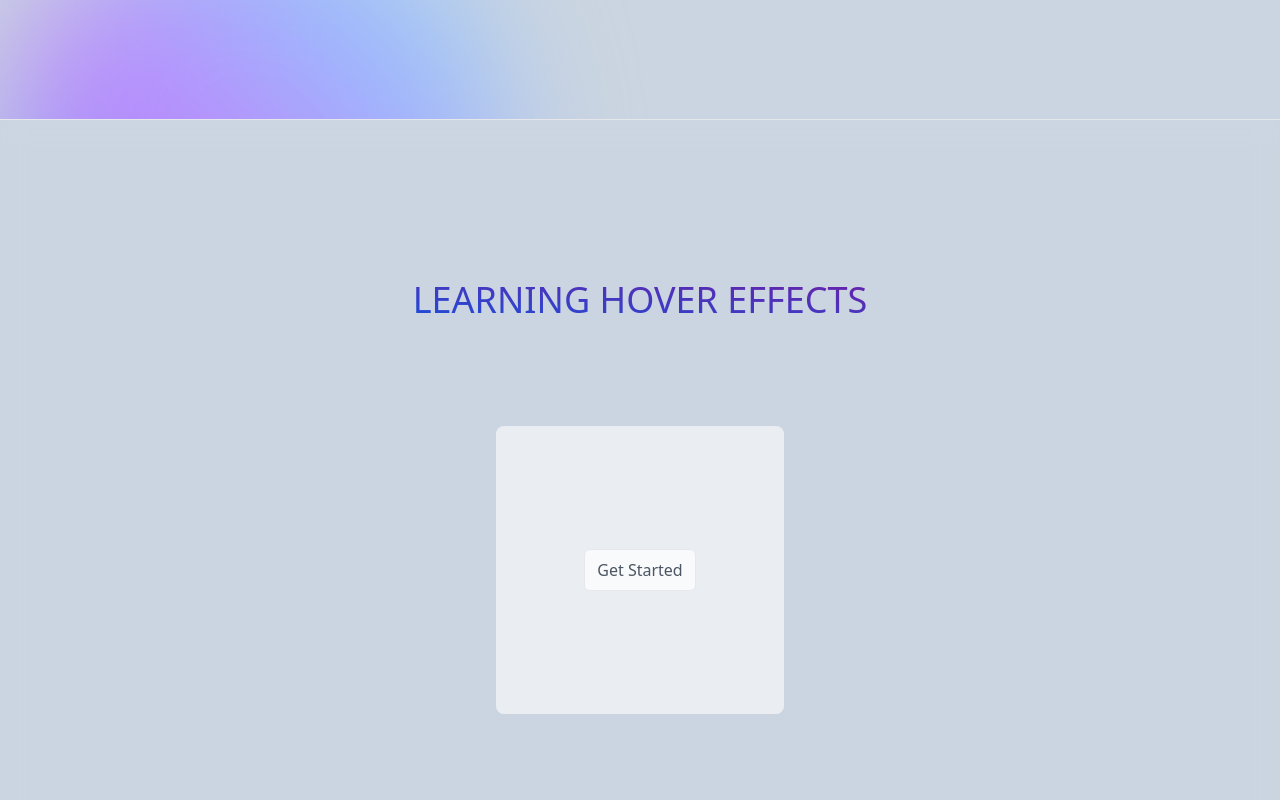
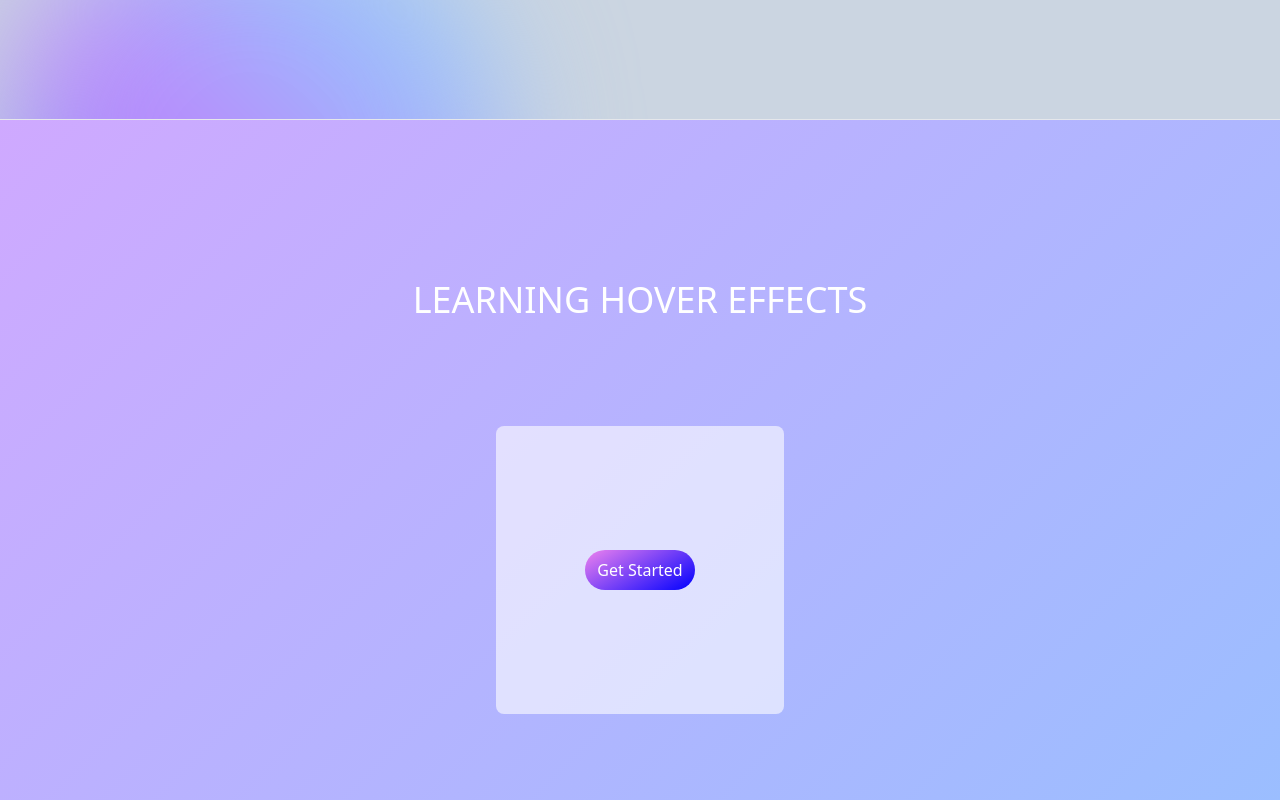
Before and after one commit to Jeremy-Siviholya/TailwindcssCourse, a website: page src/index.html in a window 1280 px wide. Shown: the part 680-1480 px from the top of the page. Drawn offline with Linux system fonts and the light colour scheme.

Commit message:
using hover effects

```diff
--- a/src/index.html
+++ b/src/index.html
@@ -53,12 +53,12 @@
             <div class="bg-red-600  flex justify-center items-center  w-[100px]  rounded-md h-[100px]  lg:w-[200px] lg:h-[200px]">red</div>
         </div>
     </div>
-    <div class="w-full h-[900px] flex justify-center backdrop-blur-md items-center relative">
-        <div class="absolute top-40 text-transparent bg-clip-text bg-gradient-to-tr from-blue-700 to-purple-800 text-4xl">
+    <div class="w-full h-[900px] bg-[linear-gradient(135deg,#cfa9ff,#95c0ff)] flex justify-center backdrop-blur-md items-center relative">
+        <div class="absolute top-40 text-white text-4xl">
     <h2>LEARNING HOVER EFFECTS</h2>
         </div>
 <div class="w-72 h-72 bg-white/60 rounded-lg flex justify-center items-center ">
-<button class="bg-white/70 px-3 py-2 text-gray-600 hover:bg-pink-600 hover:text-white duration-500 border rounded-md">Get Started</button>
+<button class="bg-[linear-gradient(150deg,violet,blue)] rounded-full px-3 py-2 text-white hover:bg-[linear-gradient(320deg,pink,violet)] hover:text-white   hover:rounded-full duration-300">Get Started</button>
 </div>
     </div>
 </body>
```
Also changed, not shown: src/styles.css.
